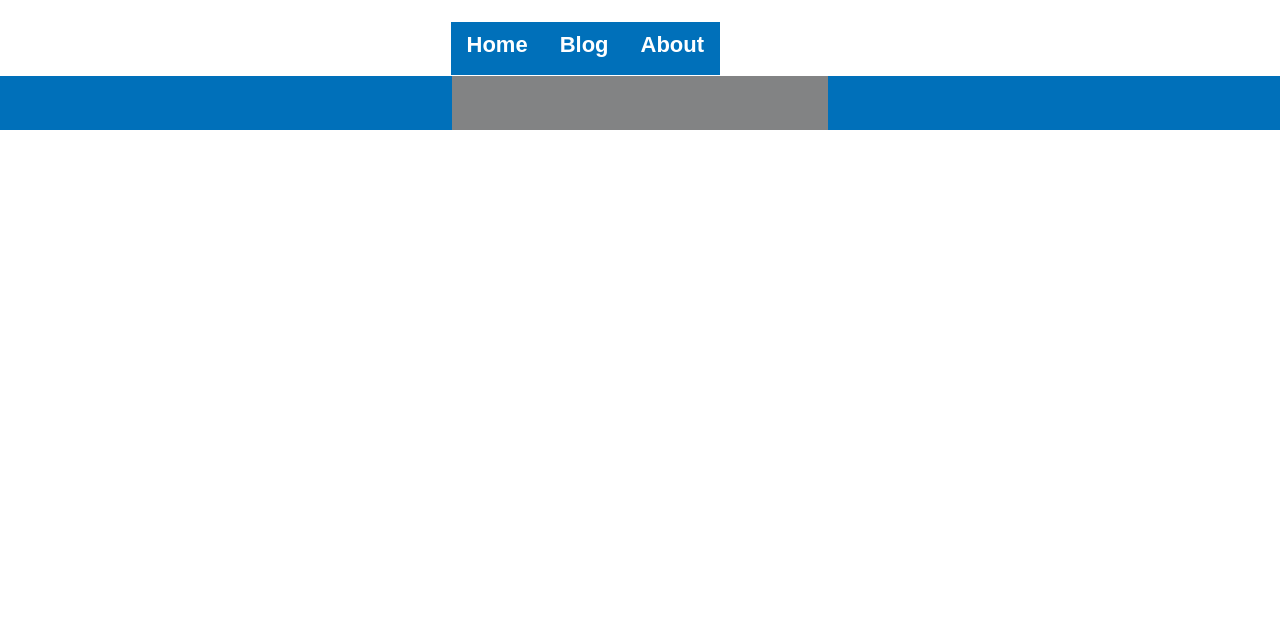
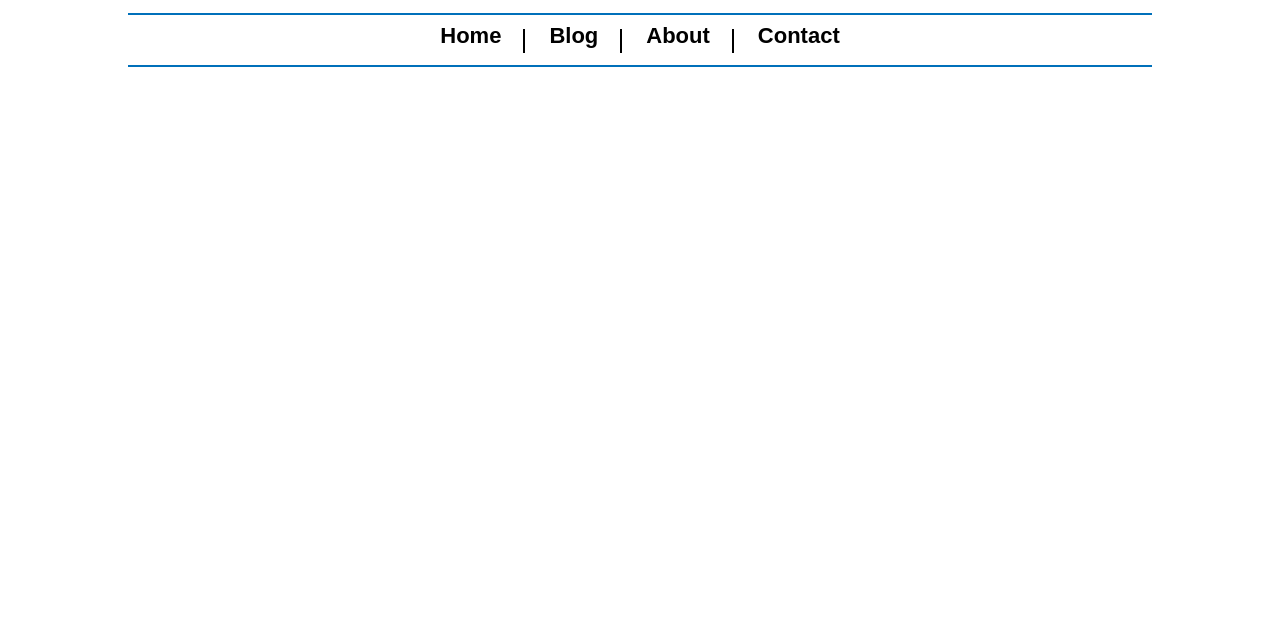
Before and after one commit to CAG2Mark/BlogSystemHSSC, a plain HTML site: page Website/emptyPage.html in a window 1280 px wide. Shown: the part 169-800 px from the top of the page. Drawn offline with Linux system fonts and the light colour scheme; a web font is replaced by a local one.

Commit message:
Updated styling as request by client

```diff
--- a/Website/emptyPage.html
+++ b/Website/emptyPage.html
@@ -29,22 +29,22 @@
             </div>
             <div id="navigation">
                 <ul>
-                    <li><a href="index.html">Home</a></li>
-                    <li><a href="blog.html">Blog</a></li>
-                    <li><a href="about.html">About</a></li>
+                    <li>
+                        <span class="navBorder"></span>
+                        <a href="index.html">
+                            Home
+                        </a>
+                    </li>
+                    <li>
+                        <span class="navBorder"></span>
+                        <a href="blog.html">Blog</a>
+                    </li>
+                    <li>
+                        <span class="navBorder"></span>
+                        <a href="about.html">About</a></li>
                     <li><a href="contact.html">Contact</a></li>
                 </ul>
-
-                <!-- container for backgrounds-->
-                <span id="navBackContainer">
-                    <!-- blue background -->
-                    <div id="navBackground"></div>
-
-                    <!-- background for when the list item hovers off -->
-                    <div id="navBackdrop"></div>
-                </span>
             </div>
-
         </header>
 
         <!-- temp spacer -->
--- a/Website/styles/global.css
+++ b/Website/styles/global.css
@@ -8,7 +8,6 @@
 body {
     margin: 0;
     padding: 0;
-    min-height: 100vh;
 }
 
 /* Support styles */
@@ -47,77 +46,57 @@ body {
 }
 
 #navigation {
-    height: 54px;
-    padding: 8px 0 0 0;
-    overflow: hidden;
+    height: 50px;
+
+    border-style: solid;
+    border-width: 2px 0;
+    border-radius: 0;
+    border-color: var(--accent-color);
+
+    width: 80%;
+    margin: 0 auto;
+
+    text-align: center;
 }
 
 #navigation>ul {
+    display: inline-block;
+
     list-style-type: none;
+    padding: 0;
     overflow: hidden;
-    margin: -7px auto 0 auto;
-    width: 379px;
-    position: relative;
-    left:-4px;
-
-    padding: 8px 0 0 8px;
 
     font: bold 22px acumin-pro, Arial, Helvetica, sans-serif;
-
-    z-index: 2;
+    margin: -2px 0 0 0;
 }
 
 #navigation>ul li {
-    transition: margin 100ms ease;
-
     float: left;
-    background-color: var(--accent-color);
-    height: 54px;
 }
 
-#navigation>ul li:hover {
-    margin: -5px 4px 5px -4px;
+.navBorder {
+    position: relative;
+    width: 2px;
+    float: right;
+    margin-top: 16px;
+    height: 24px;
+    background-color: black;
 }
 
 #navigation>ul li a {
     display: block;
-    color: white;
+    color: black;
     text-align: center;
-    padding: 16px;
+    padding: 16px 24px;
     text-decoration: none;
-    margin-top:-6px;
-}
 
-#navBackContainer {
-    position: absolute;
-    margin-top: -54px;
-    width: 100%;
-}
-
-#navBackground {
-    position: absolute;
-
-    background-color: var(--accent-color);
-    width: 100%;
-    height: 54px;
-    margin: 0 auto;
-    z-index: 0;
-}
-
-#navBackdrop {
-    background: #828384;
-    width: 376px;
-    height: 54px;
-    margin: 0 auto;
-    position: relative;
-    z-index: 1;
+    margin-top: -6px;
 }
 
 /* FOOTER */
 
 footer {
     background-color: var(--lightGray);
-    height: 400px;
 }
 
 /* when it is not wide enough to display the hssc text */
```
